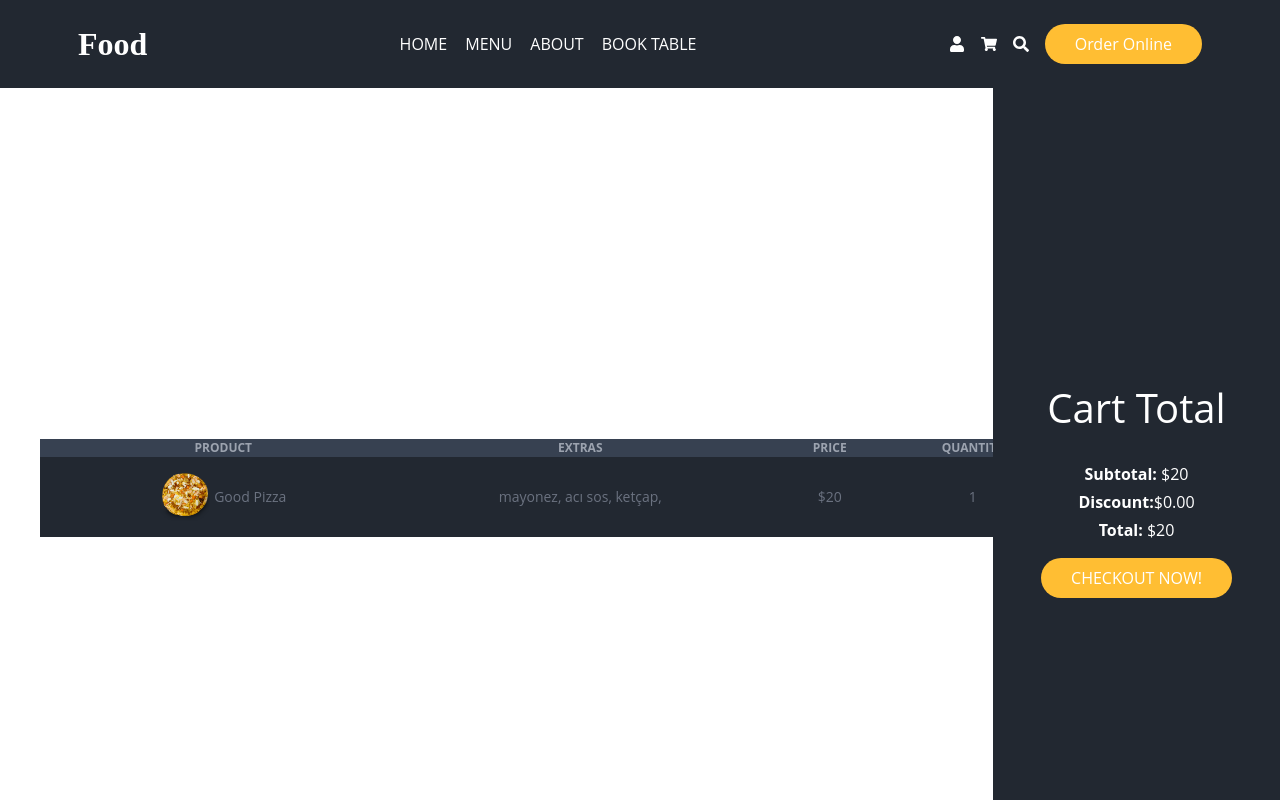
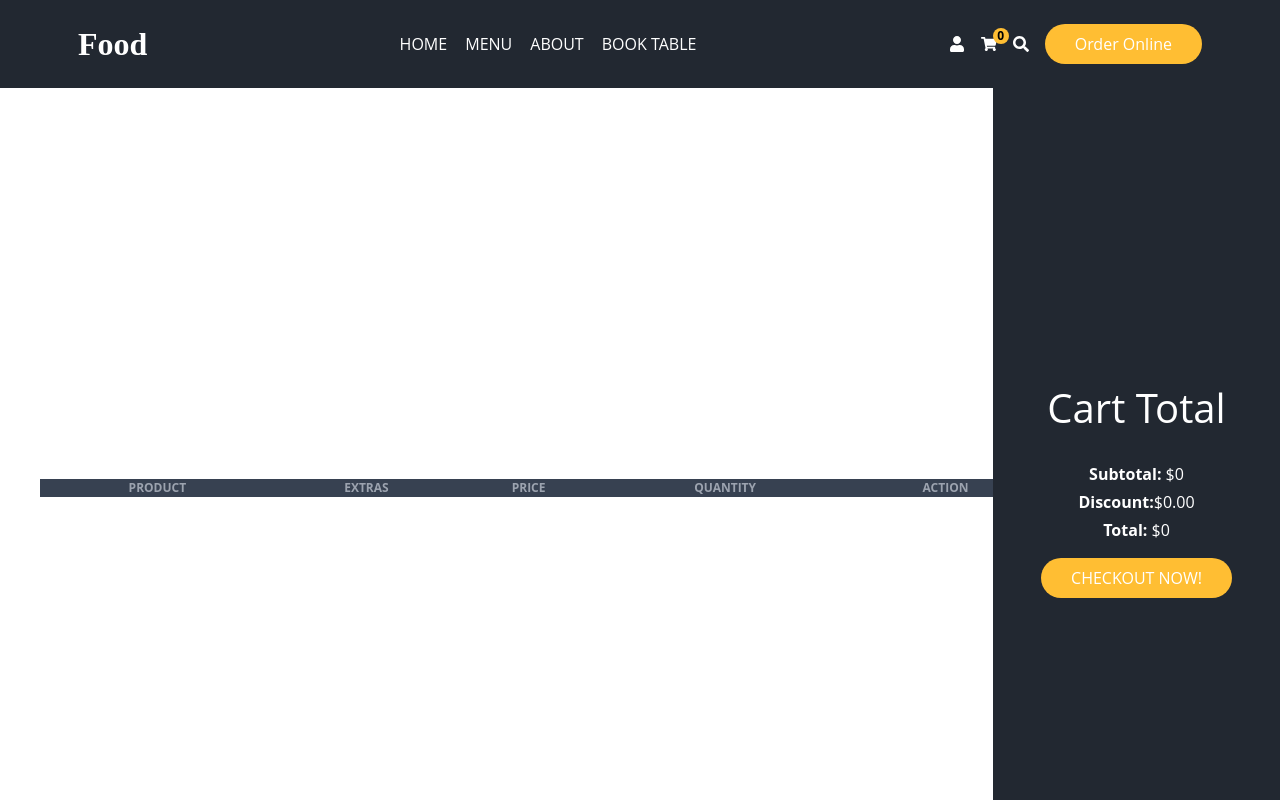
Before and after one commit to Tunahanclr16/food-delivery, a Next.js app: page /cart in a window 1280 px wide. Shown: the top 800 px of the page. Built offline with nearby package versions, Linux system fonts and the light colour scheme.

Commit message:
add to cart finish

```diff
--- a/app/cart/page.jsx
+++ b/app/cart/page.jsx
@@ -1,7 +1,18 @@
+"use client";
 import Image from "next/image";
 import Title from "../components/ui/Title";
-import Pizza from ".././assets/f1.png"
+import Pizza from ".././assets/f1.png";
+import { useDispatch, useSelector } from "react-redux";
+import { resetCart, removeProduct } from "../redux/cartSlice";
+
 const Cart = () => {
+  const cart = useSelector((state) => state.cart);
+  const dispatch = useDispatch();
+
+  const handleRemove = (productId) => {
+    dispatch(removeProduct({ id: productId }));
+  };
+
   return (
     <div className="flex justify-between items-center lg:flex-row flex-col">
       <div className="md:min-h-[calc(100vh_-_433px)] flex items-center flex-1 p-10 overflow-x-auto w-full">
@@ -12,36 +23,50 @@ const Cart = () => {
               <th>EXTRAS</th>
               <th>PRICE</th>
               <th>QUANTITY</th>
+              <th>ACTION</th>
             </tr>
           </thead>
           <tbody>
-            <tr className="transition-all bg-secondary border-gray-700 hover:bg-primary ">
+            {cart.products.map((product, i) => (
+              <tr key={i} className="transition-all bg-secondary border-gray-700 hover:bg-primary">
                 <td className="py-4 px-6 font-medium whitespace-nowrap hover:text-white flex items-center gap-x-1 justify-center">
                   <Image src={Pizza} alt="" width={50} height={50} />
-                  <span>Good Pizza</span>
-                </td>
-                <td>
-                  <span>mayonez, acı sos, ketçap,</span>
+                  <span>{product.name}</span>
                 </td>
                 <td className="py-4 px-6 font-medium whitespace-nowrap hover:text-white">
-                  $20
+                  {product.extras.length === 0
+                    ? "extra yok"
+                    : product.extras.map((item, j) => (
+                        <span key={j}>{item.name}</span>
+                      ))}
                 </td>
                 <td className="py-4 px-6 font-medium whitespace-nowrap hover:text-white">
-                  1
+                  {product.price}
+                </td>
+                <td className="py-4 px-6 font-medium whitespace-nowrap hover:text-white">
+                  {product.quantity}
+                </td>
+                <td className="py-4 px-6 font-medium whitespace-nowrap hover:text-white">
+                  <button
+                    className="text-red-500 hover:text-red-700"
+                    onClick={() => handleRemove(product.id)}
+                  >
+                    Remove
+                  </button>
                 </td>
               </tr>
+            ))}
           </tbody>
         </table>
       </div>
-        <div className="bg-secondary lg:h-screen flex flex-col justify-center text-white p-12 lg:w-auto w-full   md:text-start !text-center">
-          <Title addClass="text-[40px]"title={"Cart Total"}  />
+      <div className="bg-secondary lg:h-screen flex flex-col justify-center text-white p-12 lg:w-auto w-full md:text-start !text-center">
+        <Title addClass="text-[40px]" title={"Cart Total"} />
         <div className="mt-6">
-            <b>Subtotal: </b>$20 <br />
-            <b className=" inline-block my-1">Discount: </b>$0.00 <br />
-            <b>Total: </b>$20
+          <b>Subtotal: </b>${cart.total} <br />
+          <b className="inline-block my-1">Discount: </b>$0.00 <br />
+          <b>Total: </b>${cart.total}
         </div>
-
-          <button className="btn-primary mt-4">CHECKOUT NOW!</button>
+        <button onClick={() => dispatch(resetCart())} className="btn-primary mt-4">CHECKOUT NOW!</button>
       </div>
     </div>
   );
--- a/app/components/layout/Header.jsx
+++ b/app/components/layout/Header.jsx
@@ -8,10 +8,12 @@ import Search from "../ui/Search";
 import { IoMdClose } from "react-icons/io";
 import { usePathname } from "next/navigation";
 import Link from "next/link";
+import { useSelector } from "react-redux";
 export default function Header() {
   const [searchModal, setSearchModal] = useState(false);
   const [isMenuOpen, setIsMenuOpen] = useState(false);
   const pathname = usePathname();
+  const cart=useSelector((state)=>state.cart)
   return (
     <div
       className={`h-[88px] z-10  bg-secondary ${
@@ -30,13 +32,13 @@ export default function Header() {
                 <Link href="/">Home</Link>
               </li>
               <li className="px-[5px] py-[20px] hover:text-primary transition-all cursor-pointer">
-              <Link href="menu">Menu</Link>
+                <Link href="menu">Menu</Link>
               </li>
               <li className="px-[5px] py-[20px] hover:text-primary transition-all cursor-pointer">
                 <a href="">About</a>
               </li>
               <li className="px-[5px] py-[20px] hover:text-primary transition-all cursor-pointer">
-              <Link href="">Book Table</Link>
+                <Link href="">Book Table</Link>
               </li>
             </ul>
             <div
@@ -75,10 +77,14 @@ export default function Header() {
             {" "}
             <FaUser className="text-white hover:text-primary cursor-pointer" />
           </Link>
-          <Link href="/cart">
-            <FaShoppingCart className="text-white hover:text-primary cursor-pointer" />
-          </Link>
-
+          <span className="relative">
+                  <Link href="/cart">
+              <FaShoppingCart  className="hover:text-primary text-white transition-all cursor-pointer" />
+                  </Link>
+              <span className="w-4 h-4 text-xs grid place-content-center rounded-full bg-primary absolute -top-2 -right-3 text-black font-bold">
+                {cart.products.length === 0 ? "0" : cart.products.length}
+              </span>
+              </span>
           <FaSearch
             onClick={() => setSearchModal(true)}
             className="text-white hover:text-primary cursor-pointer"
--- a/app/product/page.jsx
+++ b/app/product/page.jsx
@@ -4,6 +4,8 @@ import Image from 'next/image';
 import Title from '../components/ui/Title';
 import PizzaImage from '../assets/f1.png';
 import SizeImage from '../assets/size.png';
+import { useDispatch, useSelector } from 'react-redux';
+import { addProduct } from '../redux/cartSlice';
 
 const itemsExtra = [
   {
@@ -22,13 +24,29 @@ const itemsExtra = [
     price: 3,
   },
 ];
-
+const foodItems = [
+  {
+    id: 1,
+    name: "Pizza 1",
+    price: 10,
+    desc: "Lorem ipsum dolor sit amet consectetur adipisicing elit. Assumenda fugit corporis ex laboriosam tenetur at ad aspernatur",
+    extraOptions: [
+      {
+        id: 1,
+        name: "Extra 1",
+        price: 1,
+      },
+    ],
+  },
+];
 const ProductDetail = () => {
   const [prices, setPrices] = useState([10, 20, 30]);
   const [price, setPrice] = useState(prices[0]);
   const [size, setSize] = useState(0);
   const [extraItems, setExtraItems] = useState(itemsExtra);
   const [extras, setExtras] = useState([]);
+  const dispatch=useDispatch()
+  const cart=useSelector((state)=>state.cart)
   const handleSize = (sizeIndex) => {
     const difference = prices[sizeIndex] - prices[size];
     setSize(sizeIndex);
@@ -50,6 +68,11 @@ const handleChange = (e, item) => {
     setExtras(extras.filter((extra) => extra.id !== item.id));
   }
 };
+const handleClick = () => {
+  dispatch(addProduct({ ...foodItems[0], extras, price, quantity: 1 }));
+};
+
+console.log(cart)
    return (
     <div className="flex items-center md:h-screen gap-5 py-20 flex-wrap ">
       <div className="relative md:flex-1 w-36 h-36 md:w-[80%] md:h-[80%] mx-auto">
@@ -99,7 +122,7 @@ const handleChange = (e, item) => {
 }
 
         </div>
-        <button className="btn-primary">Add to Cart</button>
+        <button onClick={handleClick} className="btn-primary">Add to Cart</button>
       </div>
     </div>
   );
--- a/app/redux/cartSlice.jsx
+++ b/app/redux/cartSlice.jsx
@@ -13,7 +13,22 @@ const cartSlice = createSlice({
       state.quantity += action.payload.quantity;
       state.total += action.payload.price;
     },
+    removeProduct: (state, action) => {
+      const index = state.products.findIndex(product => product.id === action.payload.id);
+      if (index !== -1) {
+        const product = state.products[index];
+        state.quantity -= product.quantity;
+        state.total -= product.price;
+        state.products.splice(index, 1);
+      }
+    },
+    resetCart: (state) => {
+      state.products = [];
+      state.quantity = 0;
+      state.total = 0;
+    },
   },
 });
-export const { addProduct } = cartSlice.actions;
+
+export const { addProduct, removeProduct, resetCart } = cartSlice.actions;
 export default cartSlice.reducer;
```
Lines whose indentation alone changed are shown as unchanged.
